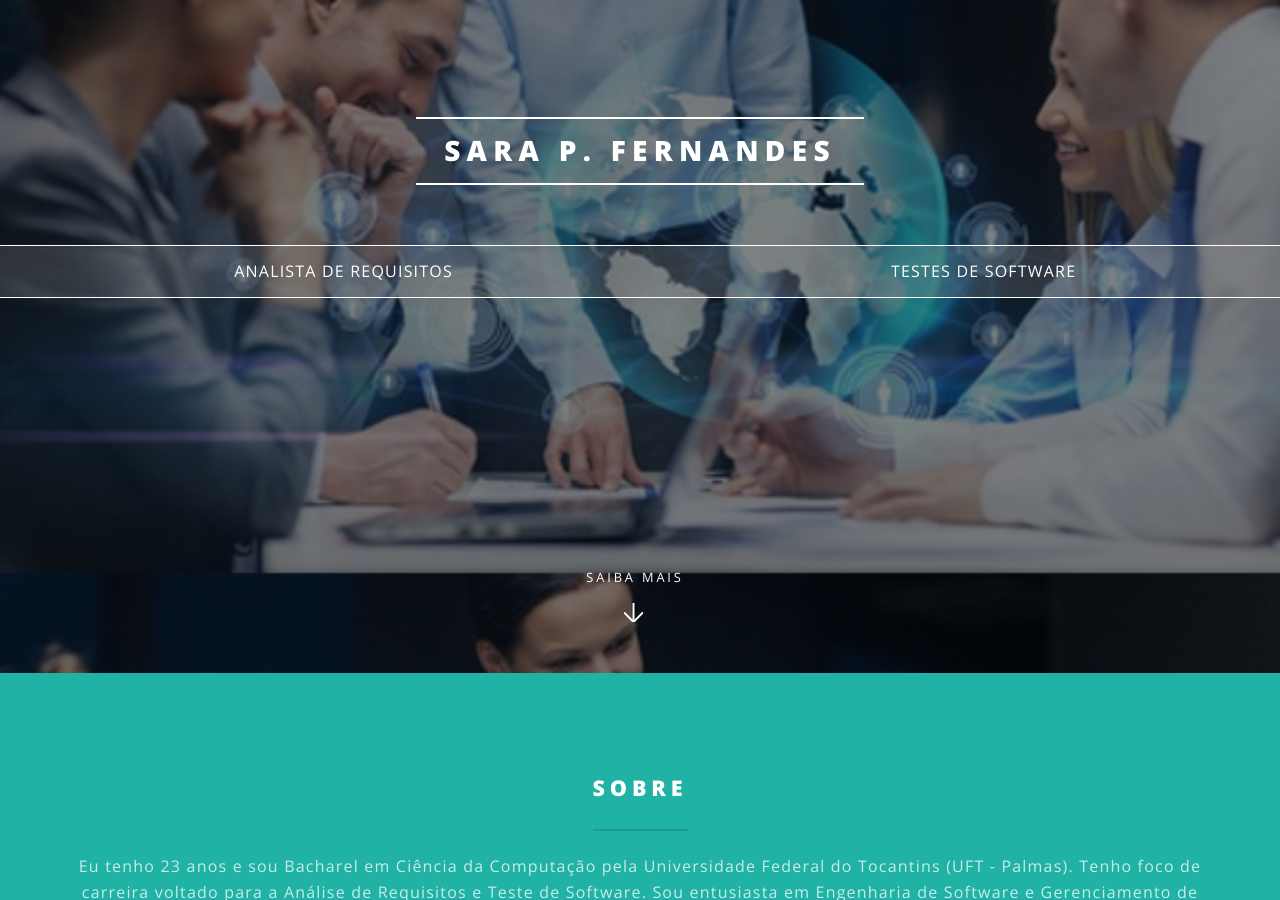
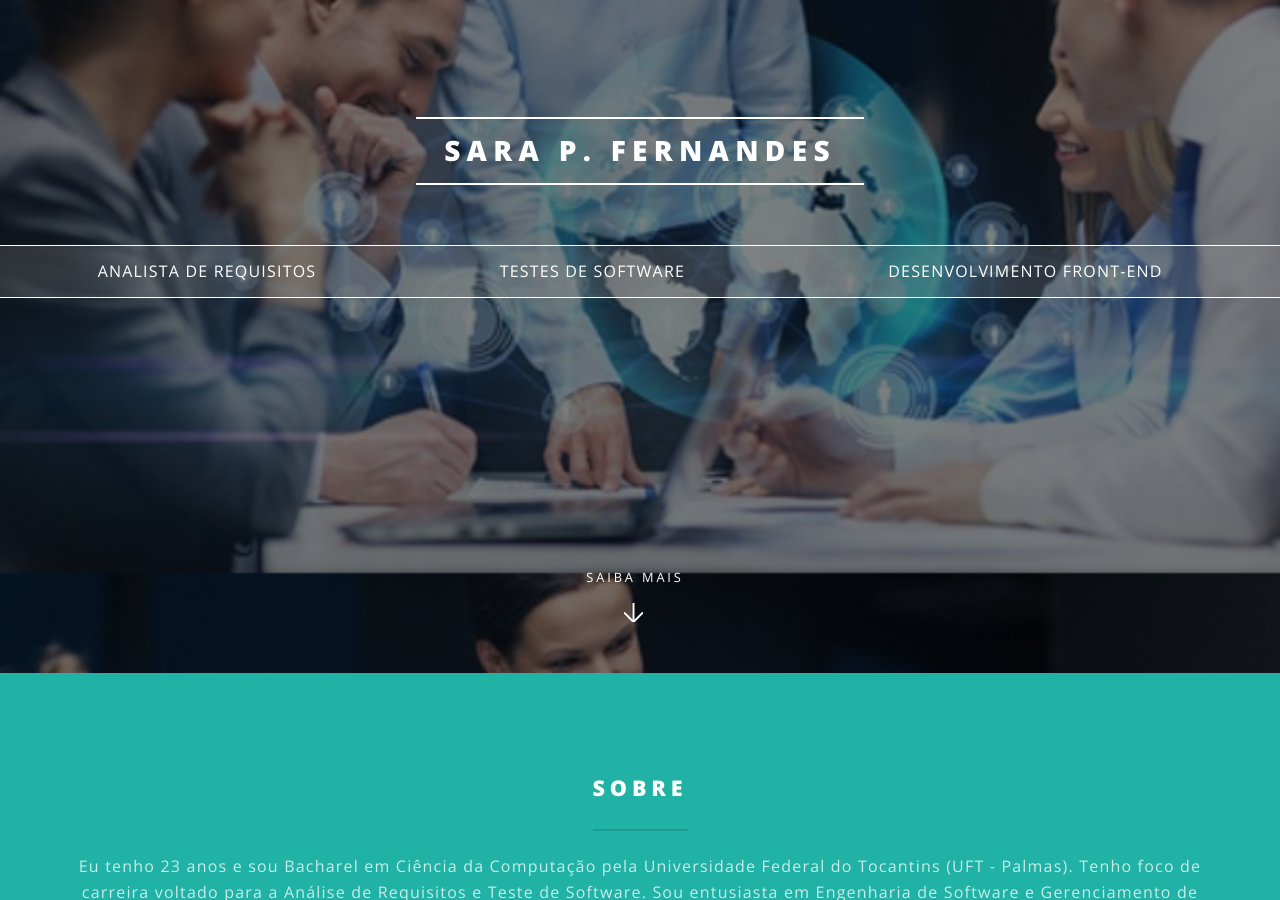
Before and after one commit to SaraFernandes/sarafernandes.github.io_sfdhgdfg, a Jekyll site: the page built from index.html, in a window 1280 px wide and 900 px high, scrolled down 327 px. Built offline with Jekyll 4.4.1, drawn with Linux system fonts in a browser that asks for light colours.

Commit message:
Update _config.yml

```diff
--- a/_config.yml
+++ b/_config.yml
@@ -4,7 +4,7 @@
 # Site settings
 title: Sara P. Fernandes
 description: |
-  ANALISTA DE REQUISITOS | TESTES DE SOFTWARE
+  ANALISTA DE REQUISITOS | TESTES DE SOFTWARE | DESENVOLVIMENTO FRONT-END
 owner: Sara P. Fernandes # or company name
 #first_published: 2016 # if migrating another site, the year of your first publish
 email: sarafernandescomp@gmail.com
```
